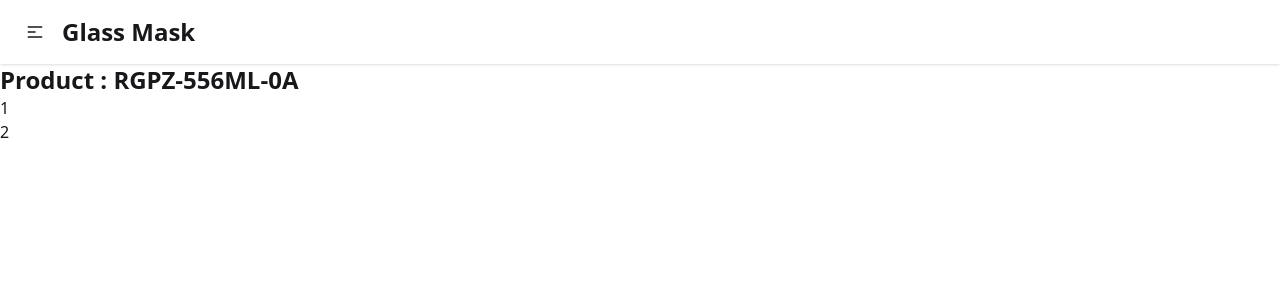
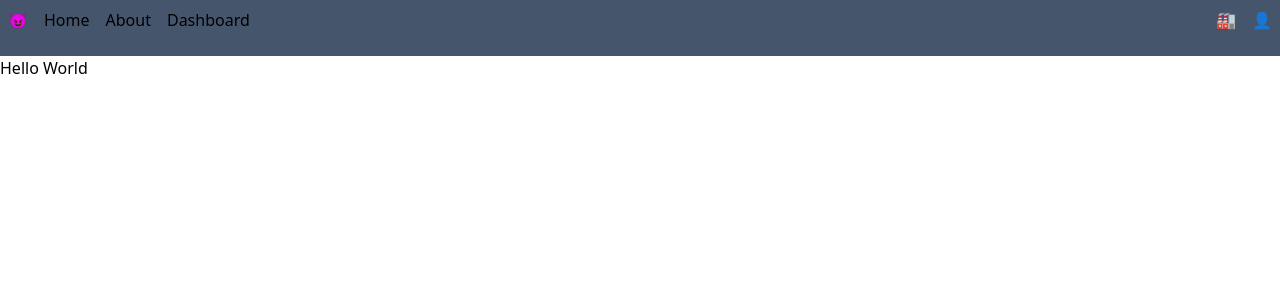
Before and after one commit to apichet2608/app01, a React (Vite) app: page / in a window 1280 px wide. Shown: the top 300 px of the page. Built offline with nearby package versions, Linux system fonts and the light colour scheme.

Commit message:
Revert "add"
This reverts commit 89c45f85583b4786cd61a0caf7f6322d96e07446.

```diff
--- a/package.json
+++ b/package.json
@@ -11,7 +11,6 @@
   },
   "dependencies": {
     "@tailwindcss/vite": "^4.1.6",
-    "lucide-react": "^0.510.0",
     "react": "^19.1.0",
     "react-dom": "^19.1.0",
     "react-router-dom": "^7.6.0",
@@ -22,7 +21,6 @@
     "@types/react": "^19.1.2",
     "@types/react-dom": "^19.1.2",
     "@vitejs/plugin-react": "^4.4.1",
-    "daisyui": "^5.0.35",
     "eslint": "^9.25.0",
     "eslint-plugin-react-hooks": "^5.2.0",
     "eslint-plugin-react-refresh": "^0.4.19",
--- a/src/Components/Appbar.tsx
+++ b/src/Components/Appbar.tsx
@@ -1,5 +1,29 @@
+// import { useNavigate } from "react-router-dom";
+
+// const Appbar = () => {
+//   const navigate = useNavigate();
+
+//   const navigate_to = (path: string) => {
+//     navigate(path);
+//   };
+
+//   return (
+//     <div className="flex gap-2 bg-slate-600 justify-between">
+//       <div className="flex gap-2">
+//         <div className="">😈</div>
+//         <button onClick={() => navigate_to("/")}>Home</button>
+//         <div onClick={() => navigate_to("/about")}>About</div>
+//         <div onClick={() => navigate_to("/dashboard")}>Dashboard</div>
+//       </div>
+//       <div className="flex gap-2">
+//         <div>🏭</div>
+//         <div>👤</div>
+//       </div>
+//     </div>
+//   );
+// };
+// export default Appbar;
 import { useNavigate } from "react-router-dom";
-import { Home, Info, LayoutDashboard, Factory, User } from "lucide-react";
 
 const Appbar = () => {
   const navigate = useNavigate();
@@ -9,42 +33,16 @@ const Appbar = () => {
   };
 
   return (
-    <div className="navbar bg-base-100 shadow-sm">
-      <div className="navbar-start">
-        <div className="dropdown">
-          <label tabIndex={0} className="btn btn-ghost">
-            <svg
-              xmlns="http://www.w3.org/2000/svg"
-              className="h-5 w-5"
-              fill="none"
-              viewBox="0 0 24 24"
-              stroke="currentColor"
-            >
-              <path
-                strokeLinecap="round"
-                strokeLinejoin="round"
-                strokeWidth="2"
-                d="M4 6h16M4 12h8m-8 6h16"
-              />
-            </svg>
-          </label>
-          <ul
-            tabIndex={0}
-            className="menu menu-sm dropdown-content mt-3 z-[1] p-2 shadow bg-base-100 rounded-box w-52"
-          >
-            <li>
-              <a onClick={() => navigate_to("/")}>
-                <Home size={20} /> Home
-              </a>
-            </li>
-            <li>
-              <a onClick={() => navigate_to("/dashboard")}>
-                <LayoutDashboard size={20} /> Dashboard
-              </a>
-            </li>
-          </ul>
-        </div>
-        <a className="font-bold text-2xl">Glass Mask</a>
+    <div className="grid grid-cols-2 gap-4 bg-slate-600 p-2">
+      <div className="grid grid-flow-col gap-4 justify-start">
+        <div className="">😈</div>
+        <button onClick={() => navigate_to("/")}>Home</button>
+        <div onClick={() => navigate_to("/about")}>About</div>
+        <div onClick={() => navigate_to("/dashboard")}>Dashboard</div>
+      </div>
+      <div className="grid grid-flow-col gap-4 justify-end">
+        <div>🏭</div>
+        <div>👤</div>
       </div>
       <div className="navbar-center"></div>
       <div className="navbar-end"></div>
--- a/src/index.css
+++ b/src/index.css
@@ -1,2 +1 @@
 @import "tailwindcss";
-@plugin "daisyui";
--- a/src/pages/Home/main/page.tsx
+++ b/src/pages/Home/main/page.tsx
@@ -1,12 +1,4 @@
 const Home = () => {
-  return (
-    <div>
-      <div className="container mx-auto">
-        <h1 className="text-2xl font-semibold">Product : RGPZ-556ML-0A</h1>
-        <div>1</div>
-        <div>2</div>
-      </div>
-    </div>
-  );
+  return <div>Hello World</div>;
 };
 export default Home;
```
Also changed, not shown: 1 other file (tests, documents, lock files or other folders).
